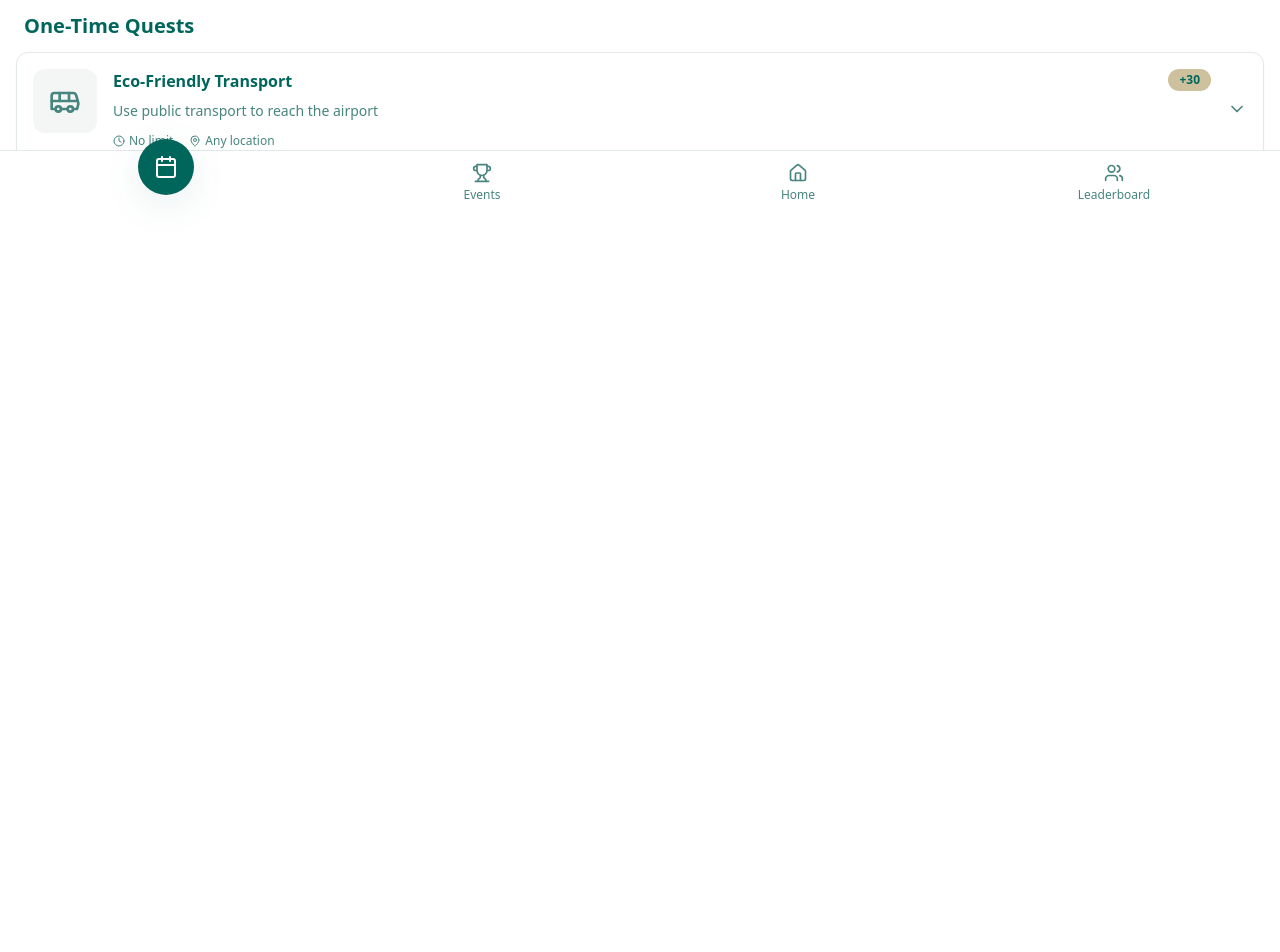
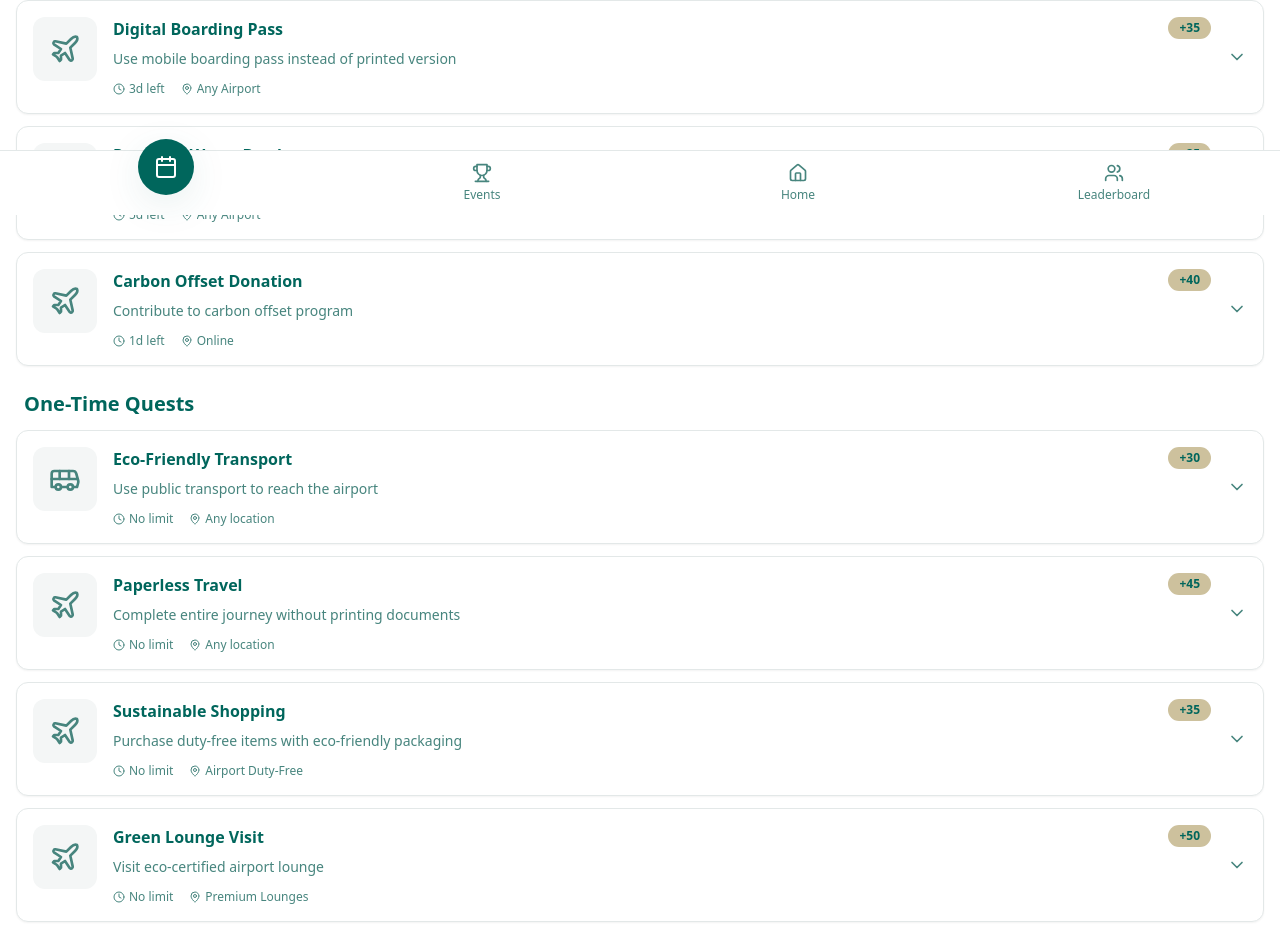
Before and after one commit to vincent-cy/cathay-quest, a React (Vite) app: page / in a window 1280 px wide. Shown: the part 585-1537 px from the top of the page. Before the commit the page ends 855 px from the top, so only its background shows below. Built offline with nearby package versions, Linux system fonts and the light colour scheme; the HTML template or start-up script is replaced by a standard one.

Commit message:
Refine quest card replacement

```diff
--- a/src/pages/Quests.tsx
+++ b/src/pages/Quests.tsx
@@ -28,6 +28,36 @@ const allQuests = [
     image: heroFlight,
   },
   {
+    id: "7",
+    title: "Digital Boarding Pass",
+    description: "Use mobile boarding pass instead of printed version",
+    reward: 35,
+    type: "Weekly",
+    timeLeft: "3d left",
+    location: "Any Airport",
+    image: heroFlight,
+  },
+  {
+    id: "8",
+    title: "Reusable Water Bottle",
+    description: "Refill your water bottle at airport fountains",
+    reward: 25,
+    type: "Weekly",
+    timeLeft: "5d left",
+    location: "Any Airport",
+    image: heroFlight,
+  },
+  {
+    id: "9",
+    title: "Carbon Offset Donation",
+    description: "Contribute to carbon offset program",
+    reward: 40,
+    type: "Weekly",
+    timeLeft: "1d left",
+    location: "Online",
+    image: heroFlight,
+  },
+  {
     id: "3",
     title: "Eco-Friendly Transport",
     description: "Use public transport to reach the airport",
@@ -35,6 +65,36 @@ const allQuests = [
     type: "One-Time",
     timeLeft: "No limit",
     location: "Any location",
+    image: heroFlight,
+  },
+  {
+    id: "10",
+    title: "Paperless Travel",
+    description: "Complete entire journey without printing documents",
+    reward: 45,
+    type: "One-Time",
+    timeLeft: "No limit",
+    location: "Any location",
+    image: heroFlight,
+  },
+  {
+    id: "11",
+    title: "Sustainable Shopping",
+    description: "Purchase duty-free items with eco-friendly packaging",
+    reward: 35,
+    type: "One-Time",
+    timeLeft: "No limit",
+    location: "Airport Duty-Free",
+    image: heroFlight,
+  },
+  {
+    id: "12",
+    title: "Green Lounge Visit",
+    description: "Visit eco-certified airport lounge",
+    reward: 50,
+    type: "One-Time",
+    timeLeft: "No limit",
+    location: "Premium Lounges",
     image: heroFlight,
   },
   {
@@ -59,6 +119,24 @@ const allQuests = [
     id: "6",
     title: "Wellness Challenge",
     description: "Complete in-seat stretching exercises",
+    reward: 15,
+    type: "In-Flight",
+    timeLeft: "During flight",
+    image: heroFlight,
+  },
+  {
+    id: "13",
+    title: "Meal Preference Survey",
+    description: "Share feedback on sustainable meal options",
+    reward: 20,
+    type: "In-Flight",
+    timeLeft: "During flight",
+    image: heroFlight,
+  },
+  {
+    id: "14",
+    title: "Digital Magazine Reader",
+    description: "Read digital magazines instead of print",
     reward: 15,
     type: "In-Flight",
     timeLeft: "During flight",
```
